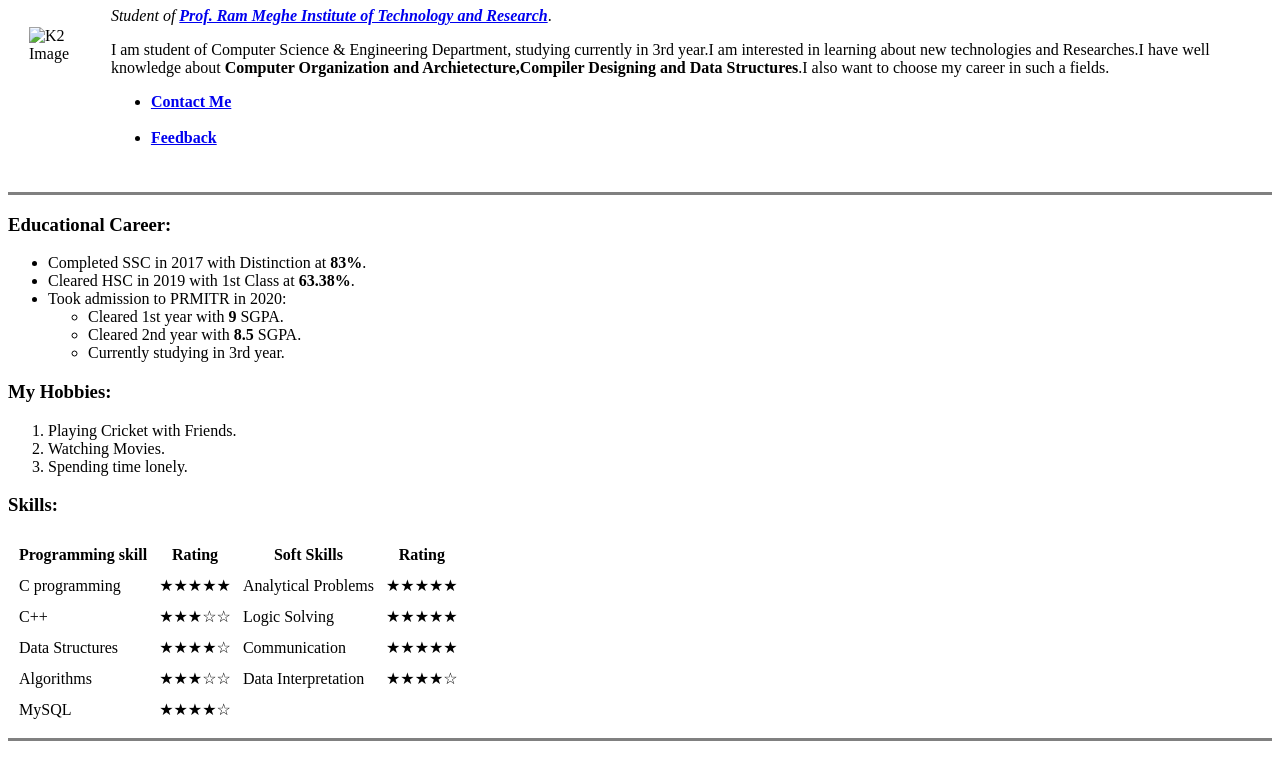
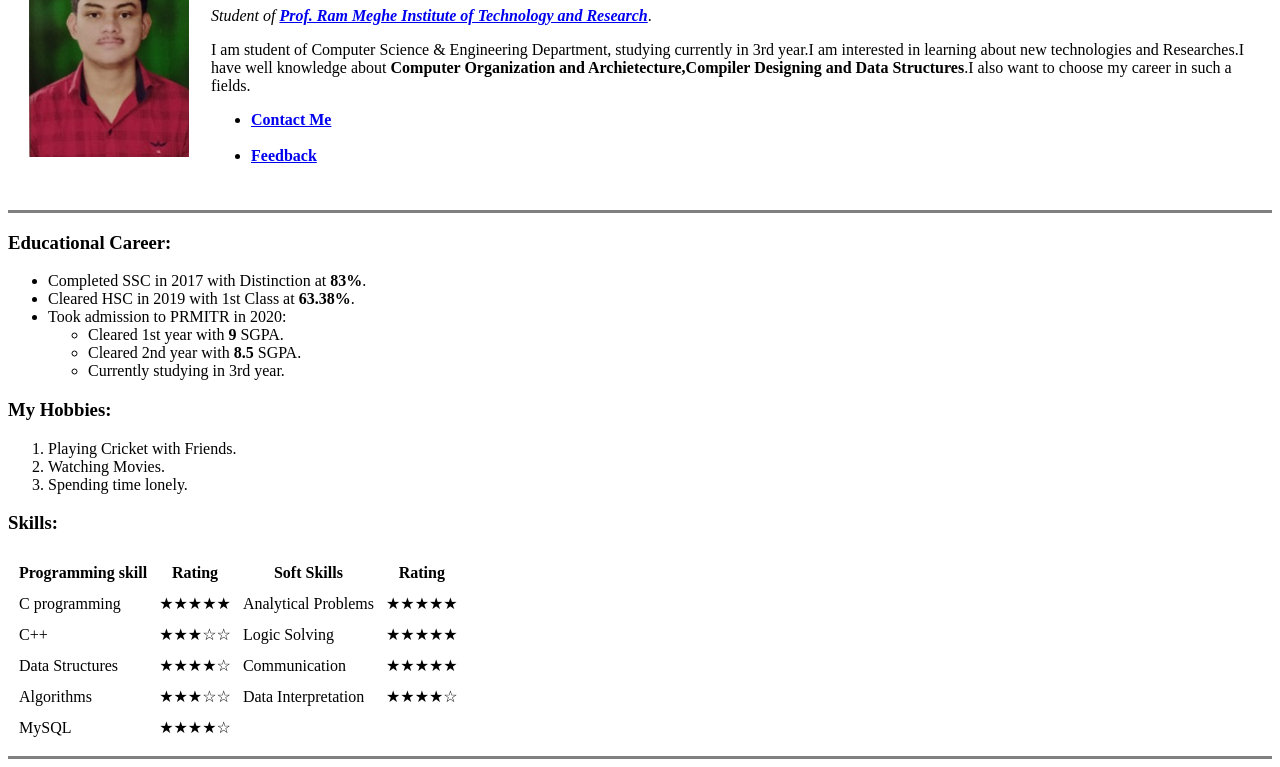
Before and after one commit to kanhaiyarl/CV, a plain HTML site: page index.html in a window 1280 px wide. Shown: the part 102-869 px from the top of the page. Drawn offline with Linux system fonts and the light colour scheme.

Commit message:
Update index.html

```diff
--- a/index.html
+++ b/index.html
@@ -7,7 +7,7 @@
   <body>
     <table cellspacing="20">
       <tr>
-       <td><img src="images/My Photo.jpg" alt="K2 Image"></td>
+       <td><img src="My Photo.jpg" alt="K2 Image"></td>
        <td><h1>Kanhaiya Lasurkar</h1>
         <p><em>Student of <strong><a href="https://mitra.ac.in/">Prof. Ram Meghe Institute of Technology and Research</a></strong></em>.</p>
         <p>I am student of Computer Science & Engineering Department, studying currently in 3rd year.I am interested in learning about new technologies and Researches.I have well knowledge about<strong> Computer Organization and Archietecture,Compiler Designing and Data Structures</strong>.I also want to choose my career in such a fields.</p>
```
